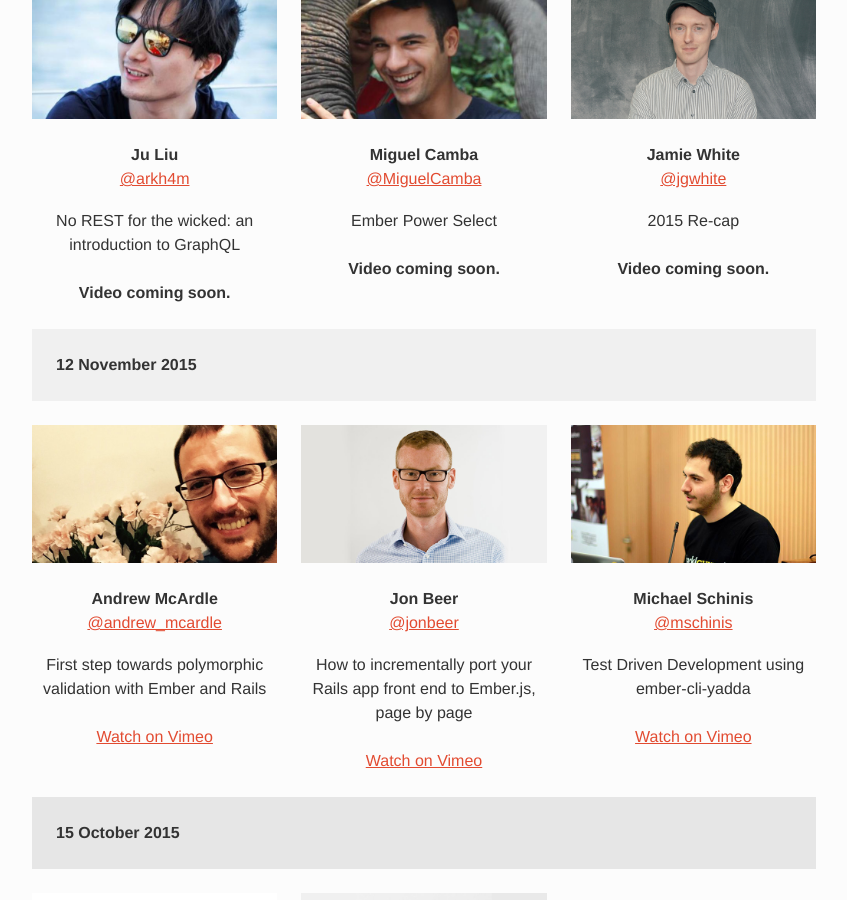
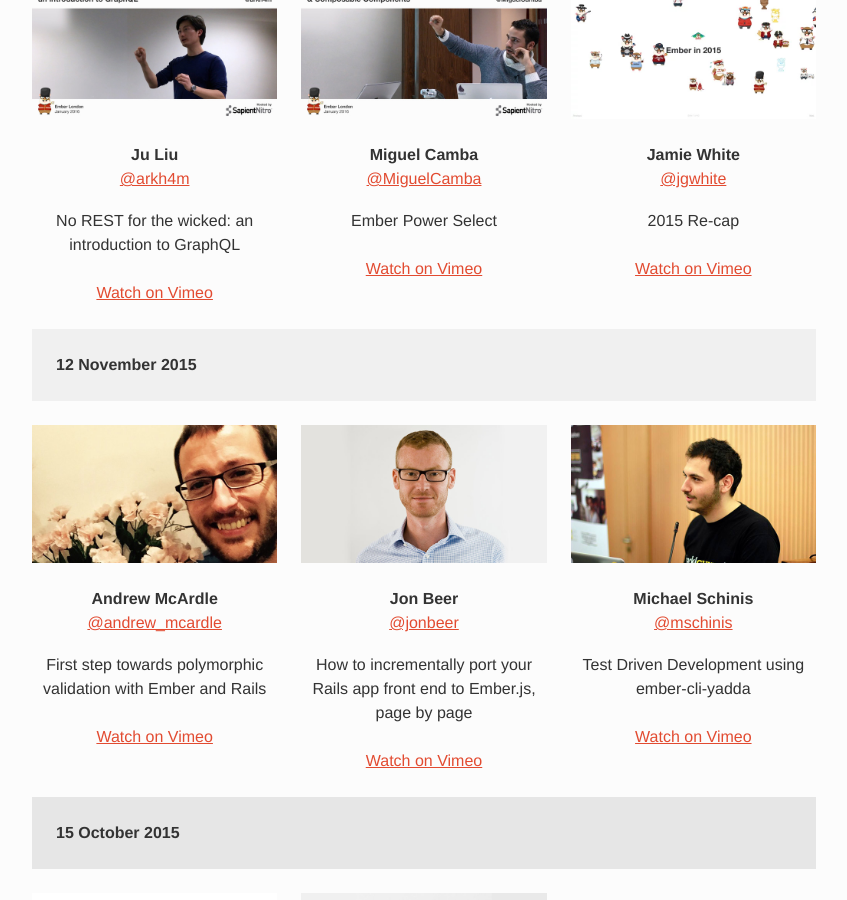
Before and after one commit to emberlondon/emberlondon.github.io, a Jekyll site: the page built from index.html, in a window 1280 px wide and 900 px high, scrolled down 1709 px. Shown: the whole window, without its empty margins (216-1063 px from the left). Built offline with Jekyll 4.4.1, drawn with Linux system fonts in a browser that asks for light colours; nearby versions of some CDN libraries.

Commit message:
2016-01 vids

```diff
--- a/_data/previous-events.yml
+++ b/_data/previous-events.yml
@@ -2,16 +2,19 @@
   talks:
   - speaker_name: Ju Liu
     speaker_twitter: arkh4m
-    image: images/speakers/arkh4m-2.jpg
+    image: images/speakers/arkh4m-3.jpg
     info: "No REST for the wicked: an introduction to GraphQL"
+    video_url: https://vimeo.com/154418341
   - speaker_name: Miguel Camba
     speaker_twitter: MiguelCamba
-    image: images/speakers/miguelcamba-2.jpg
+    image: images/speakers/miguelcamba-3.jpg
     info: Ember Power Select
+    video_url: https://vimeo.com/154419491
   - speaker_name: Jamie White
     speaker_twitter: jgwhite
-    image: images/speakers/jgwhite-3.jpg
+    image: images/speakers/jgwhite-4.jpg
     info: 2015 Re-cap
+    video_url: https://vimeo.com/154416143
 - date: 12 November 2015
   talks:
   - speaker_name: Andrew McArdle
```
Also changed, not shown: images/speakers/arkh4m-3.jpg (added), images/speakers/jgwhite-4.jpg (added), images/speakers/miguelcamba-3.jpg (added).
